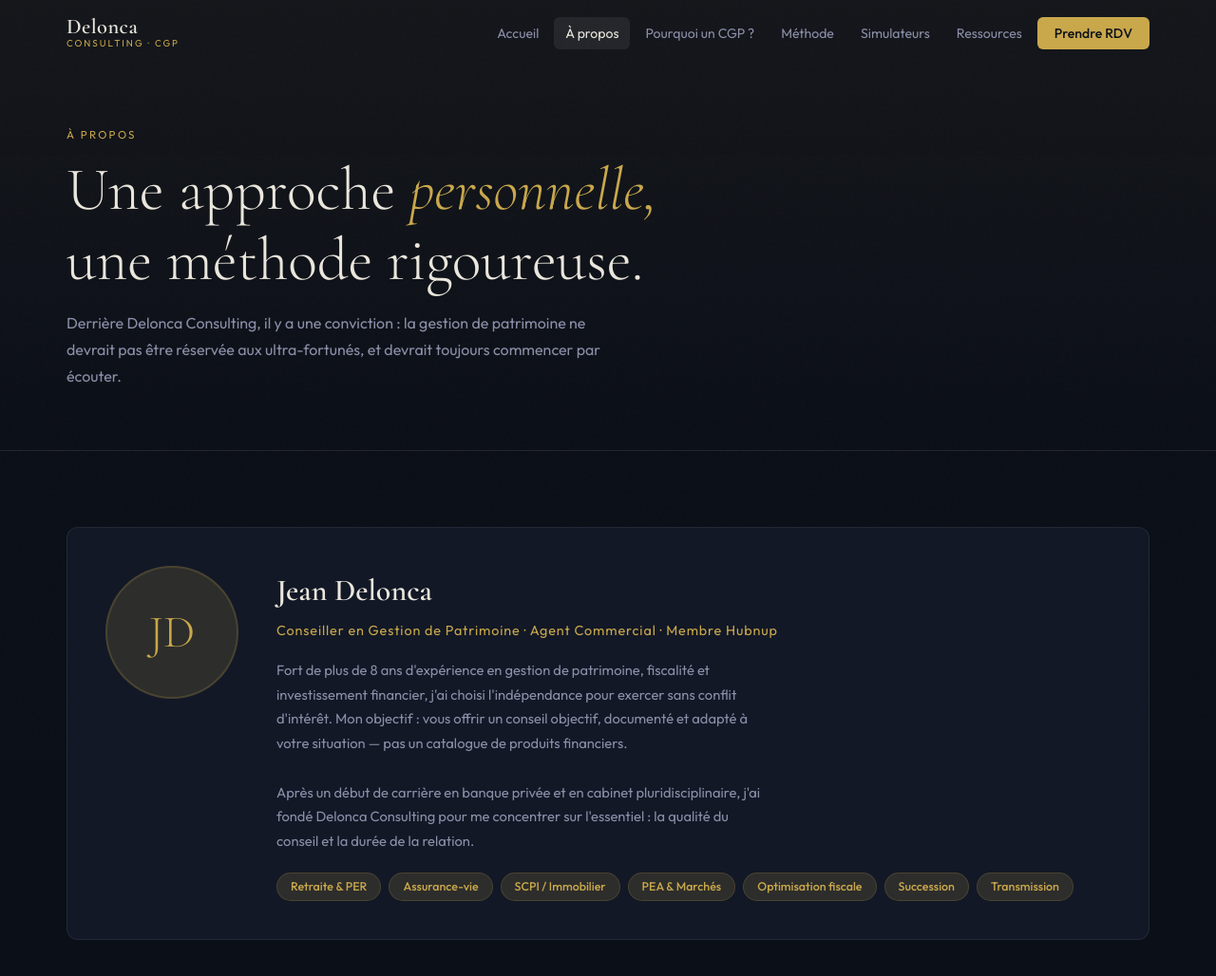
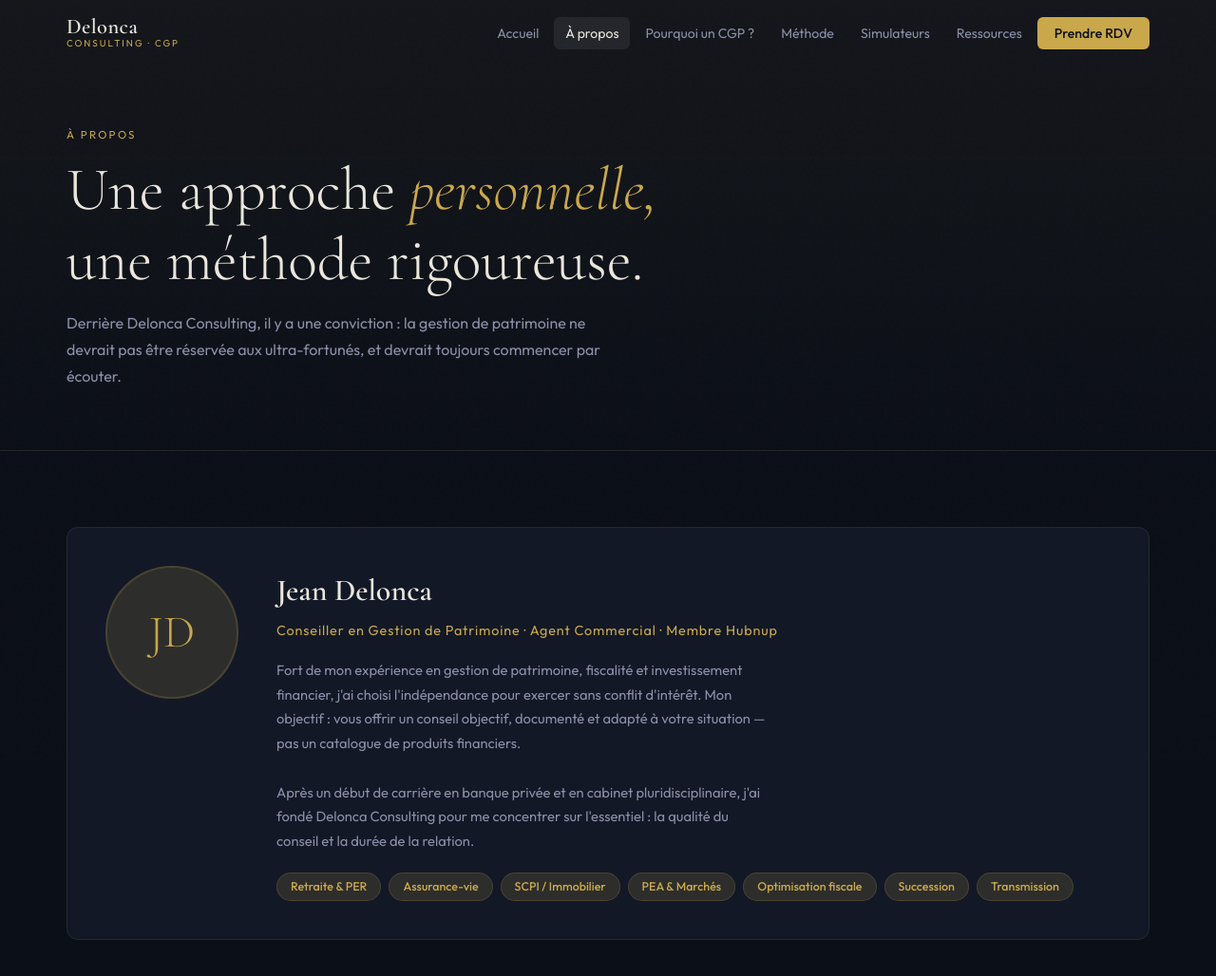
Before and after one commit to p3bc4k3/CGP, a plain HTML site: page a-propos.html in a window 1280 px wide. Shown: the top 1028 px of the page at 95% size. Drawn offline with nearby package versions, Linux system fonts and the light colour scheme.

Commit message:
corrective

```diff
--- a/a-propos.html
+++ b/a-propos.html
@@ -61,7 +61,7 @@
         <div class="profile-name">Jean Delonca</div>
         <div class="profile-role">Conseiller en Gestion de Patrimoine · Agent Commercial · Membre Hubnup</div>
         <p class="profile-bio">
-          Fort de plus de 8 ans d'expérience en gestion de patrimoine, fiscalité et investissement financier, j'ai choisi l'indépendance pour exercer sans conflit d'intérêt. Mon objectif : vous offrir un conseil objectif, documenté et adapté à votre situation — pas un catalogue de produits financiers.
+          Fort de mon expérience en gestion de patrimoine, fiscalité et investissement financier, j'ai choisi l'indépendance pour exercer sans conflit d'intérêt. Mon objectif : vous offrir un conseil objectif, documenté et adapté à votre situation — pas un catalogue de produits financiers.
           <br><br>
           Après un début de carrière en banque privée et en cabinet pluridisciplinaire, j'ai fondé Delonca Consulting pour me concentrer sur l'essentiel : la qualité du conseil et la durée de la relation.
         </p>
```
